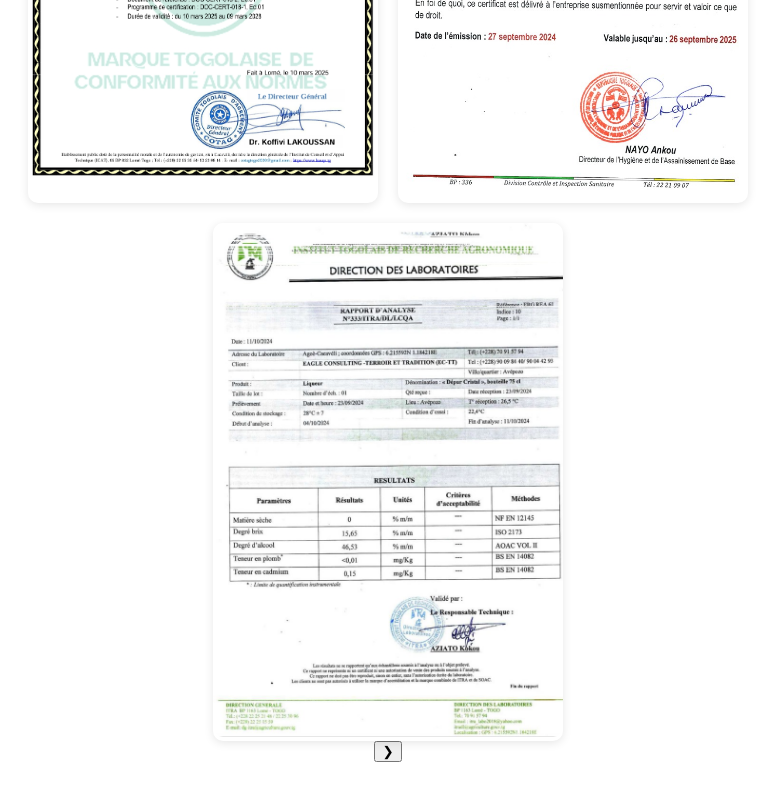
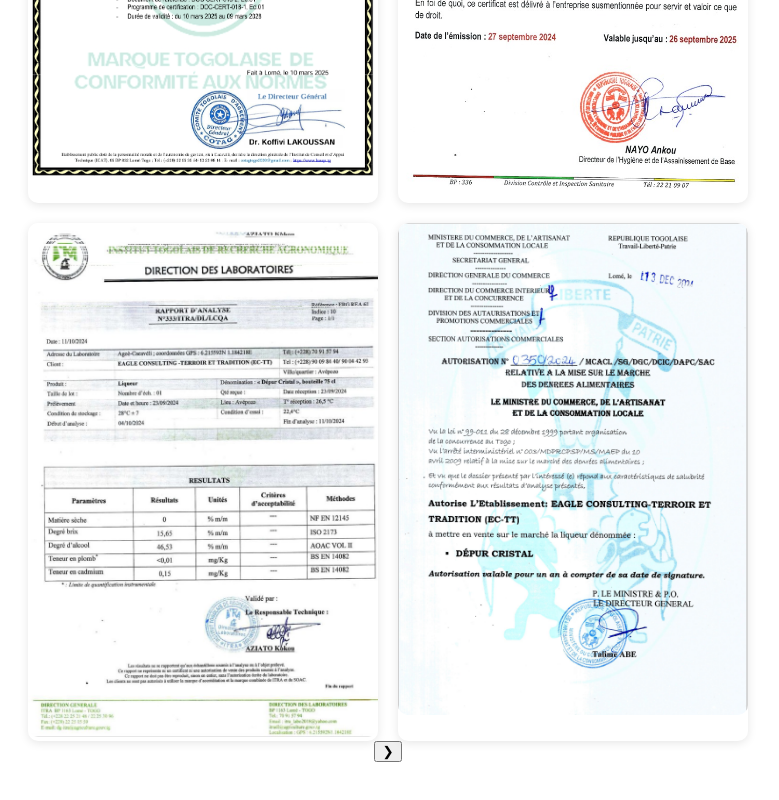
Before and after one commit to Geodavinci/Eagle_complet, a plain HTML site: page cert.html in a window 1280 px wide. Shown: the part 658-1458 px from the top of the page, without its empty margins (252-1031 px from the left). Drawn offline with Linux system fonts and the light colour scheme.

Commit message:
update cert.html

```diff
--- a/cert.html
+++ b/cert.html
@@ -183,6 +183,9 @@ nav ul li {
                 </div>
                 <div class="slide">
                     <img src="img/certe3.jpg" alt="Certification 3" onclick="openModal(this)">
+                </div>
+                <div class="slide">
+                    <img src="img/certe_consom.png" alt="Certification 4" onclick="openModal(this)">
                 </div>
             </div>
             <button class="next-btn" onclick="moveSlide(1, 'slider2')">&#10095;</button>
```
